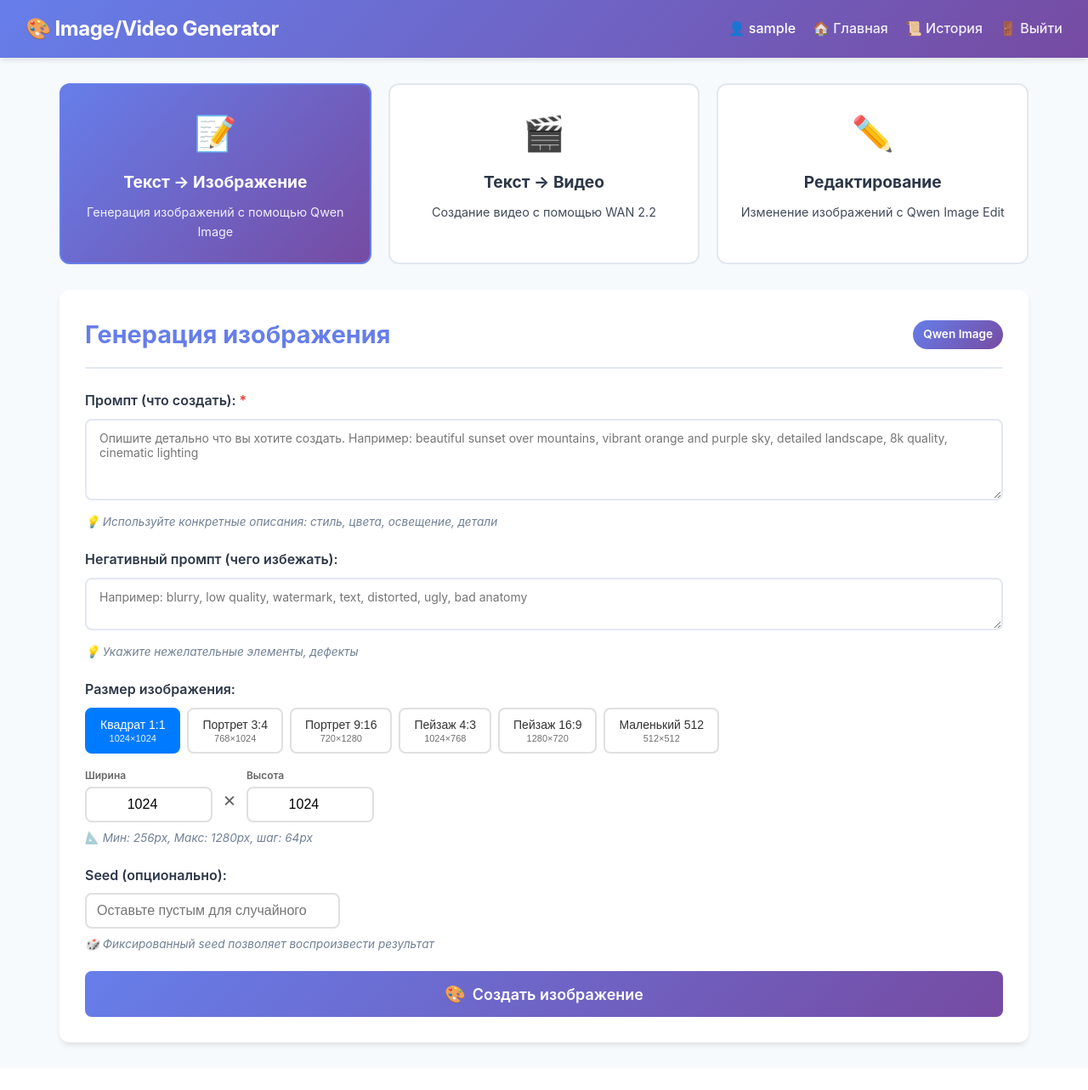
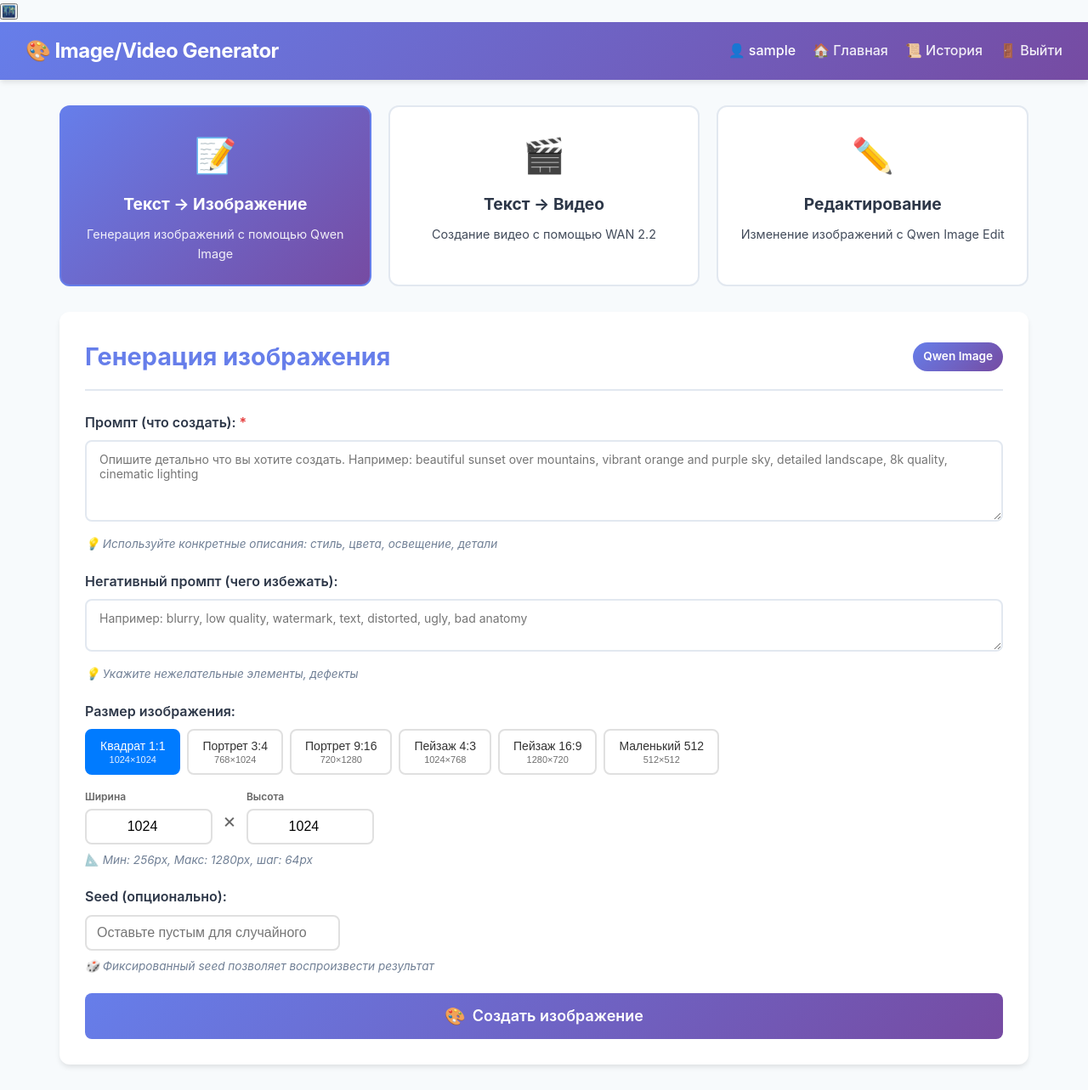
Before and after one commit to TagirovAlex/WebFace, a Flask app: page / in a window 1280 px wide. Shown: the whole page at 85% size. Before the commit the page ends 1233 px from the top, so only its background shows below. Run offline with Flask 3, Linux system fonts and the light colour scheme; the visitor is signed in with stand-in values (Sample User, id 1); some libraries are stand-ins or nearby versions.

Commit message:
main
попытка добавить темную/светлую тему ... не совсем удачная

```diff
--- a/static/css/style.css
+++ b/static/css/style.css
@@ -21,6 +21,26 @@
 
     --transition: all 0.3s ease;
 }
+
+.theme {
+    background-color: var(--bg-color);
+    color: var(--text-color);
+    font-family: Arial, sans-serif;
+}
+
+body.dark-theme {
+    --bg-color: #1a1a1a;
+    --text-color: #f0f0f0;
+    --header-bg: #2d2d2d;
+    --header-text: #fff;
+    --button-color: #b0b0b0;
+}
+
+
+
+
+
+
 
 /* ==================== RESET & BASE ==================== */
 * {
--- /dev/null
+++ b/static/js/theme.js
@@ -0,0 +1,29 @@
+document.addEventListener('DOMContentLoaded', () => {
+    const themeToggle = document.getElementById('theme-toggle');
+    const body = document.body;
+
+    // Переключение темы
+    themeToggle.addEventListener('click', () => {
+        body.classList.toggle('dark-theme');
+        themeToggle.innerHTML = body.classList.contains('dark-theme')
+            ? '☀️'
+            : '🌃';
+    });
+
+    // Загрузка сохраненной темы
+    const savedTheme = localStorage.getItem('theme');
+    if (savedTheme === 'dark') {
+        body.classList.add('dark-theme');
+        themeToggle.innerHTML = '☀️';
+    } else {
+        body.classList.remove('dark-theme');
+        themeToggle.innerHTML = '🌃';
+    }
+
+    // Сохранение темы при изменении
+    body.addEventListener('click', (e) => {
+        if (e.target === themeToggle) {
+            localStorage.setItem('theme', body.classList.contains('dark-theme') ? 'dark' : 'light');
+        }
+    });
+});
--- a/templates/base.html
+++ b/templates/base.html
@@ -4,7 +4,6 @@
     <meta charset="UTF-8">
     <meta name="viewport" content="width=device-width, initial-scale=1.0">
     <meta name="description" content="ComfyUI Web Interface - Генерация изображений и видео с помощью AI">
-	<meta name="csrf-token" content="{{ csrf_token() }}">
     <title>{% block title %}Image/Video Generator{% endblock %}</title>
     <link rel="stylesheet" href="{{ url_for('static', filename='css/style.css') }}">
     {% block extra_css %}{% endblock %}
@@ -12,6 +11,8 @@
 <body>
     <!-- Навбар ПЕРЕД основным контентом -->
     {% if current_user.is_authenticated %}
+	<button id="theme-toggle" aria-label="Toggle dark mode">🌓</button>
+    <script src="{{ url_for('static', filename='js/theme.js') }}"></script>
     <nav class="navbar">
         <div class="nav-brand">🎨 Image/Video Generator</div>
         <div class="nav-user">
@@ -43,68 +44,6 @@
     <!-- Основной контент -->
     {% block body %}{% endblock %}
 
-	<script>
-    // ============================================
-    // CSRF Protection for AJAX/Fetch Requests
-    // ============================================
-    (function() {
-        // Получаем CSRF токен из мета-тега
-        const csrfTokenMeta = document.querySelector('meta[name="csrf-token"]');
-        if (!csrfTokenMeta) {
-            console.warn('CSRF meta tag not found');
-            return;
-        }
-        const csrfToken = csrfTokenMeta.content;
-
-        // Переопределяем fetch для автоматической отправки CSRF токена
-        const originalFetch = window.fetch;
-        window.fetch = function(url, options = {}) {
-            options.headers = options.headers || {};
-
-            // Добавляем CSRF токен к POST/PUT/DELETE/PATCH запросам
-            const method = (options.method || 'GET').toUpperCase();
-            if (['POST', 'PUT', 'DELETE', 'PATCH'].includes(method)) {
-                if (options.headers instanceof Headers) {
-                    if (!options.headers.has('X-CSRFToken')) {
-                        options.headers.set('X-CSRFToken', csrfToken);
-                    }
-                } else if (Array.isArray(options.headers)) {
-                    const hasToken = options.headers.some(h => h[0] === 'X-CSRFToken');
-                    if (!hasToken) {
-                        options.headers.push(['X-CSRFToken', csrfToken]);
-                    }
-                } else {
-                    if (!options.headers['X-CSRFToken']) {
-                        options.headers['X-CSRFToken'] = csrfToken;
-                    }
-                }
-            }
-
-            return originalFetch(url, options);
-        };
-
-        // Также поддержка для XMLHttpRequest (если используется)
-        const originalXHROpen = XMLHttpRequest.prototype.open;
-        const originalXHRSend = XMLHttpRequest.prototype.send;
-
-        XMLHttpRequest.prototype.open = function(method, url, ...args) {
-            this._method = method;
-            return originalXHROpen.call(this, method, url, ...args);
-        };
-
-        XMLHttpRequest.prototype.send = function(data) {
-            const method = (this._method || 'GET').toUpperCase();
-            if (['POST', 'PUT', 'DELETE', 'PATCH'].includes(method)) {
-                this.setRequestHeader('X-CSRFToken', csrfToken);
-            }
-            return originalXHRSend.call(this, data);
-        };
-
-        console.log('✓ CSRF protection initialized');
-    })();
-    </script>
-
-
     <!-- Скрипты в конце -->
     <script src="{{ url_for('static', filename='js/main.js') }}"></script>
     {% block extra_js %}{% endblock %}
--- a/templates/login.html
+++ b/templates/login.html
@@ -22,9 +22,6 @@
             {% endwith %}
 
             <form method="POST" action="{{ url_for('login') }}" class="auth-form">
-                <!-- CSRF Token для защиты от CSRF-атак -->
-                <input type="hidden" name="csrf_token" value="{{ csrf_token() }}">
-
                 <div class="form-group">
                     <label for="login">Логин или Email:</label>
                     <input type="text" id="login" name="login" required autocomplete="username">
--- a/templates/register.html
+++ b/templates/register.html
@@ -22,9 +22,6 @@
             {% endwith %}
 
             <form method="POST" action="{{ url_for('register') }}" class="auth-form">
-                <!-- CSRF Token для защиты от CSRF-атак -->
-                <input type="hidden" name="csrf_token" value="{{ csrf_token() }}">
-
                 <div class="form-group">
                     <label for="username">Имя пользователя:</label>
                     <input type="text" id="username" name="username" required minlength="3" autocomplete="username">
```
